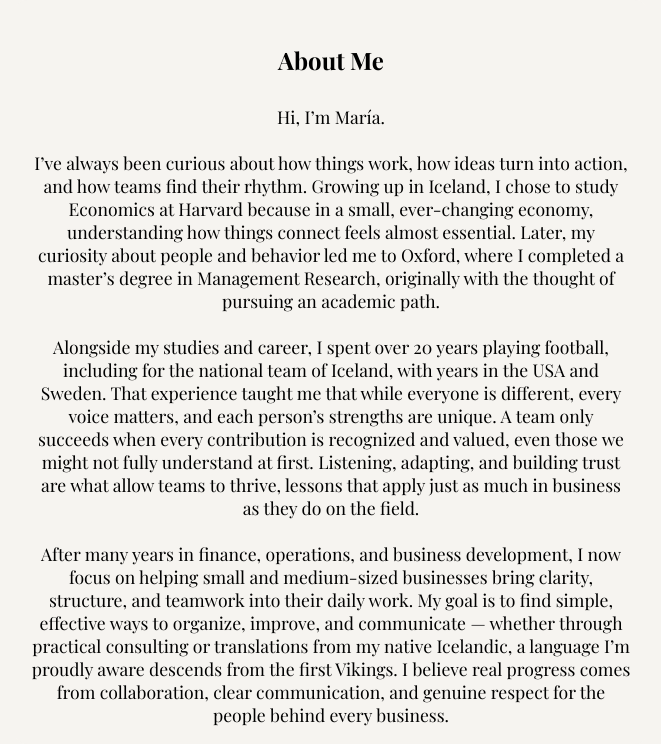
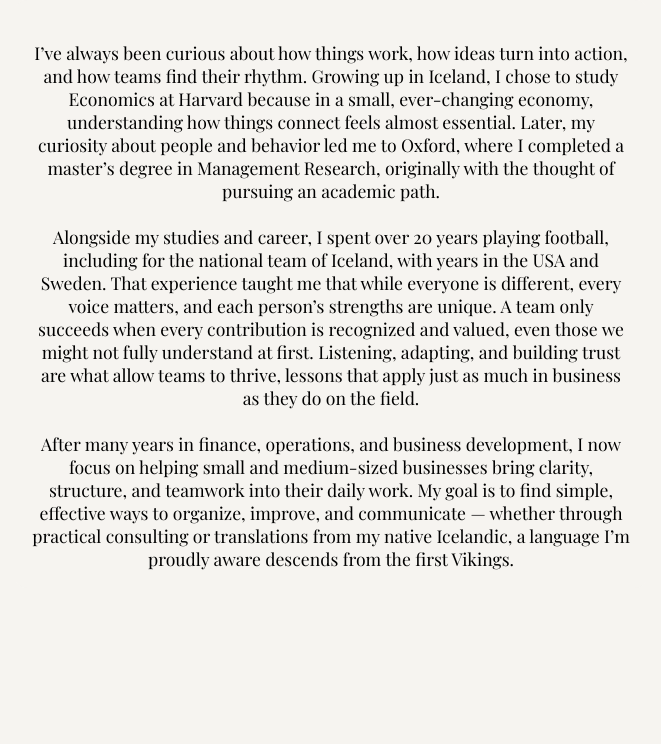
Before and after one commit to mariaagusts/my-logo-site, a plain HTML site: page index.html in a window 1280 px wide. Shown: the part 592-1336 px from the top of the page, without its empty margins (309-970 px from the left). After the commit the page ends 1180 px from the top, so only its background shows below. Drawn offline with nearby package versions, Linux system fonts and the light colour scheme.

Commit message:
Update index.html

```diff
--- a/index.html
+++ b/index.html
@@ -59,12 +59,10 @@
       <img src="mbalogo.png" alt="Email us">
     </a>
     <section id="about-me">
-      <h2>About Me</h2>
       <p>
-        Hi, I’m María.<br><br>
         I’ve always been curious about how things work, how ideas turn into action, and how teams find their rhythm. Growing up in Iceland, I chose to study Economics at Harvard because in a small, ever-changing economy, understanding how things connect feels almost essential. Later, my curiosity about people and behavior led me to Oxford, where I completed a master’s degree in Management Research, originally with the thought of pursuing an academic path.<br><br>
         Alongside my studies and career, I spent over 20 years playing football, including for the national team of Iceland, with years in the USA and Sweden. That experience taught me that while everyone is different, every voice matters, and each person’s strengths are unique. A team only succeeds when every contribution is recognized and valued, even those we might not fully understand at first. Listening, adapting, and building trust are what allow teams to thrive, lessons that apply just as much in business as they do on the field.<br><br>
-        After many years in finance, operations, and business development, I now focus on helping small and medium-sized businesses bring clarity, structure, and teamwork into their daily work. My goal is to find simple, effective ways to organize, improve, and communicate — whether through practical consulting or translations from my native Icelandic, a language I’m proudly aware descends from the first Vikings. I believe real progress comes from collaboration, clear communication, and genuine respect for the people behind every business.
+        After many years in finance, operations, and business development, I now focus on helping small and medium-sized businesses bring clarity, structure, and teamwork into their daily work. My goal is to find simple, effective ways to organize, improve, and communicate — whether through practical consulting or translations from my native Icelandic, a language I’m proudly aware descends from the first Vikings.
       </p>
     </section>
   </div>
```
